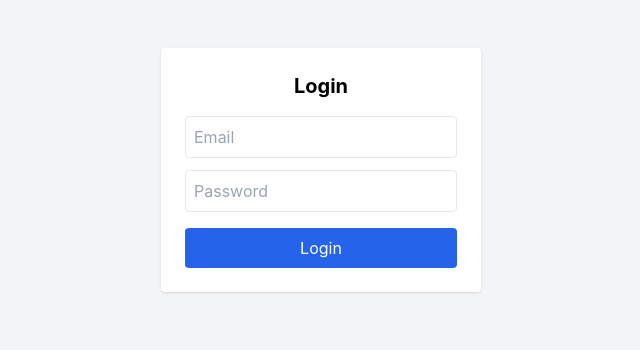
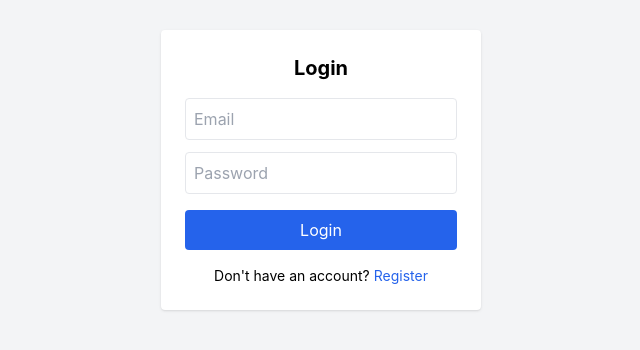
Before and after one commit to LethimCookMyBro/PANAY_FORWEBSITE_RAILWAY, a React (Vite) app in the folder frontend/: page / in a window 1280 px wide. Shown: the part 230-580 px from the top of the page, without its empty margins (319-959 px from the left). Built offline with nearby package versions, Linux system fonts and the light colour scheme; no server answers.

Commit message:
add Register

```diff
--- a/frontend/src/App.jsx
+++ b/frontend/src/App.jsx
@@ -1,14 +1,18 @@
 import { useState, useEffect } from "react";
 import Chat from "./pages/Chat";
 import Login from "./pages/Login";
+import Register from "./pages/Register";
 
 function App() {
   const [isAuthenticated, setIsAuthenticated] = useState(false);
   const [loading, setLoading] = useState(true);
+  const [page, setPage] = useState("login"); // login | register
 
   useEffect(() => {
     const token = localStorage.getItem("access_token");
-    setIsAuthenticated(!!token);
+    if (token) {
+      setIsAuthenticated(true);
+    }
     setLoading(false);
   }, []);
 
@@ -20,6 +24,7 @@ function App() {
   const handleLogout = () => {
     localStorage.removeItem("access_token");
     setIsAuthenticated(false);
+    setPage("login");
   };
 
   if (loading) {
@@ -30,14 +35,26 @@ function App() {
     );
   }
 
+  if (isAuthenticated) {
+    return <Chat onLogout={handleLogout} />;
+  }
+
   return (
-    <div className="h-screen w-screen">
-      {isAuthenticated ? (
-        <Chat onLogout={handleLogout} />
-      ) : (
-        <Login onLogin={handleLogin} />
+    <>
+      {page === "login" && (
+        <Login
+          onLogin={handleLogin}
+          onGoRegister={() => setPage("register")}
+        />
       )}
-    </div>
+
+      {page === "register" && (
+        <Register
+          onRegisterSuccess={() => setPage("login")}
+          onBackToLogin={() => setPage("login")}
+        />
+      )}
+    </>
   );
 }
 
--- a/frontend/src/pages/Login.jsx
+++ b/frontend/src/pages/Login.jsx
@@ -1,6 +1,6 @@
 import { useState } from "react";
 
-function Login({ onLogin }) {
+function Login({ onLogin, onGoRegister }) {
   const [email, setEmail] = useState("");
   const [password, setPassword] = useState("");
   const [loading, setLoading] = useState(false);
@@ -12,16 +12,14 @@ function Login({ onLogin }) {
     setLoading(true);
 
     try {
-      const res = await fetch(`${import.meta.env.VITE_API_URL}/api/auth/login`, {
-        method: "POST",
-        headers: {
-          "Content-Type": "application/json",
-        },
-        body: JSON.stringify({
-          email,
-          password,
-        }),
-      });
+      const res = await fetch(
+        `${import.meta.env.VITE_API_URL}/api/auth/login`,
+        {
+          method: "POST",
+          headers: { "Content-Type": "application/json" },
+          body: JSON.stringify({ email, password }),
+        }
+      );
 
       if (!res.ok) {
         throw new Error("Invalid credentials");
@@ -38,10 +36,7 @@ function Login({ onLogin }) {
 
   return (
     <div className="h-screen flex items-center justify-center bg-gray-100">
-      <form
-        onSubmit={handleSubmit}
-        className="bg-white p-6 rounded shadow w-80"
-      >
+      <form className="bg-white p-6 rounded shadow w-80" onSubmit={handleSubmit}>
         <h2 className="text-xl font-bold mb-4 text-center">Login</h2>
 
         {error && (
@@ -75,6 +70,17 @@ function Login({ onLogin }) {
         >
           {loading ? "Logging in..." : "Login"}
         </button>
+
+        <p className="mt-4 text-sm text-center">
+          Don't have an account?{" "}
+          <button
+            type="button"
+            onClick={onGoRegister}
+            className="text-blue-600"
+          >
+            Register
+          </button>
+        </p>
       </form>
     </div>
   );
--- /dev/null
+++ b/frontend/src/pages/Register.jsx
@@ -0,0 +1,114 @@
+import { useState } from "react";
+
+export default function Register({ onRegisterSuccess, onBackToLogin }) {
+  const [fullName, setFullName] = useState("");
+  const [email, setEmail] = useState("");
+  const [password, setPassword] = useState("");
+  const [error, setError] = useState("");
+  const [loading, setLoading] = useState(false);
+
+  const handleSubmit = async (e) => {
+    e.preventDefault();
+    setError("");
+    setLoading(true);
+
+    try {
+      const res = await fetch(
+        `${import.meta.env.VITE_API_URL}/api/auth/register`,
+        {
+          method: "POST",
+          headers: { "Content-Type": "application/json" },
+          body: JSON.stringify({
+            full_name: fullName,
+            email,
+            password,
+          }),
+        }
+      );
+
+      const data = await res.json();
+
+      if (!res.ok) {
+        throw new Error(data.detail || "Register failed");
+      }
+
+      // สมัครสำเร็จ → กลับไปหน้า login
+      onRegisterSuccess();
+    } catch (err) {
+      setError(err.message);
+    } finally {
+      setLoading(false);
+    }
+  };
+
+  return (
+    <div className="min-h-screen flex items-center justify-center bg-gray-100">
+      <form
+        onSubmit={handleSubmit}
+        className="bg-white p-6 rounded shadow w-96"
+      >
+        <h2 className="text-2xl font-bold mb-4 text-center">
+          Register
+        </h2>
+
+        {error && (
+          <div className="mb-3 text-red-600 text-sm">
+            {error}
+          </div>
+        )}
+
+        <div className="mb-3">
+          <label className="block text-sm mb-1">Username</label>
+          <input
+            type="text"
+            className="w-full border px-3 py-2 rounded"
+            value={fullName}
+            onChange={(e) => setFullName(e.target.value)}
+            required
+          />
+        </div>
+
+        <div className="mb-3">
+          <label className="block text-sm mb-1">Email</label>
+          <input
+            type="email"
+            className="w-full border px-3 py-2 rounded"
+            value={email}
+            onChange={(e) => setEmail(e.target.value)}
+            required
+          />
+        </div>
+
+        <div className="mb-4">
+          <label className="block text-sm mb-1">Password</label>
+          <input
+            type="password"
+            className="w-full border px-3 py-2 rounded"
+            value={password}
+            onChange={(e) => setPassword(e.target.value)}
+            required
+          />
+        </div>
+
+        <button
+          type="submit"
+          disabled={loading}
+          className="w-full bg-blue-600 text-white py-2 rounded hover:bg-blue-700 disabled:opacity-50"
+        >
+          {loading ? "Registering..." : "Register"}
+        </button>
+
+        <p className="mt-4 text-sm text-center">
+          Have already an account?{" "}
+          <button
+            type="button"
+            className="text-blue-600"
+            onClick={onBackToLogin}
+          >
+            Login
+          </button>
+        </p>
+      </form>
+    </div>
+  );
+}
```
